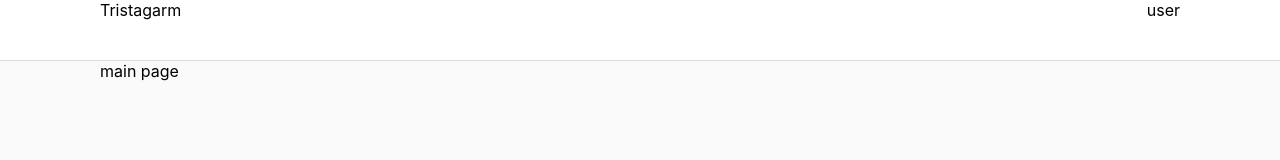
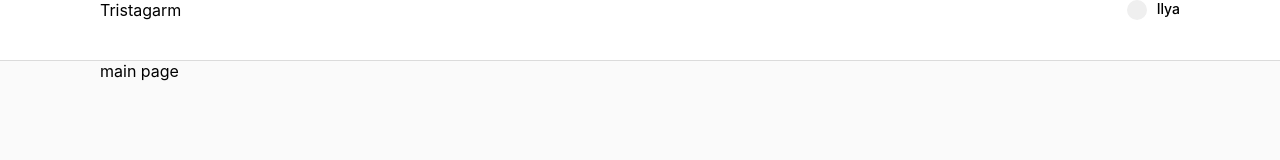
Before and after one commit to londtreeforce/tristagram, a React (Create React App) app: page / in a window 1280 px wide. Shown: the top 160 px of the page. Built offline with nearby package versions, Linux system fonts and the light colour scheme.

Commit message:
Project Complited - 10%

```diff
--- a/src/Components/Layout/index.jsx
+++ b/src/Components/Layout/index.jsx
@@ -9,7 +9,7 @@ const Layout = ({
 }) => {
     return(
         <div className='cnLayoutRoot'>
-            <Navbar />
+            <Navbar nickName={nickName} avatarUrl={avatarUrl} id={id}/>
             <div className='cnLayoutBody'>
                 { children }
             </div>
--- a/src/Components/Navbar/index.jsx
+++ b/src/Components/Navbar/index.jsx
@@ -1,12 +1,18 @@
+import UserBadge from '../UserBadge/index';
 import './style.css';
 
 
-const Navbar = () => {
+
+const Navbar = ({
+    nickName,
+    avatarUrl,
+    id,
+}) => {
     return(
         <div className='cnNavbarRoot'>
             <div className='cnNavbarWrapper'>
                 <span>Tristagarm</span>
-                <div>user</div>
+                <UserBadge nickName={nickName} avatarUrl={avatarUrl} id={id}/>
             </div>
         </div>
     );
--- /dev/null
+++ b/src/Components/UserBadge/index.jsx
@@ -0,0 +1,23 @@
+import { useNavigate } from 'react-router-dom';
+import './style.css';
+
+const UserBadge = ({
+    nickName,
+    avatarUrl,
+    id,
+}) => {
+    const navigate = useNavigate();
+
+    const onUserBadgeClick = () => {
+        navigate(`/${id}`);
+    };
+    return(
+        <div className="cnUserBadgeRoot" onClick={onUserBadgeClick}>
+            {avatarUrl ? <img src={avatarUrl} alt="logo" className="cnUserBadgeAvatar" /> : <div className="cnUserBadgePlacejoin"/>}
+            <span className="cnUserBadgeName">{nickName}</span>
+        </div>
+    );
+
+};
+
+export default UserBadge;
--- /dev/null
+++ b/src/Components/UserBadge/style.css
@@ -0,0 +1,25 @@
+.cnUserBadgeRoot {
+    display: flex;
+    cursor: pointer;
+}
+
+.cnUserBadgeAvatatr {
+    width: 20px;
+    height: 20px;
+    margin-right: 10px;
+    border-radius: 50%;
+}
+
+.cnUserBadgePlacejoin{
+    width: 20px;
+    height: 20px;
+    margin-right: 10px;
+    border-radius: 50%;
+    background-color: #efefef;
+}
+
+.cnUserBadgeName {
+    font-size: 14px;
+    font-weight: 500;
+    color: #000;
+}
--- a/src/MainPage/index.jsx
+++ b/src/MainPage/index.jsx
@@ -1,8 +1,8 @@
-import Layout from "../Components/Layout";
+import Layout from "../Components/Layout/index";
 
 const MainPage = () => {
     return (
-        <Layout>
+        <Layout nickName="Ilya" id={1}>
             <div>main page</div>
         </Layout>
 
--- a/src/UserPage/index.jsx
+++ b/src/UserPage/index.jsx
@@ -0,0 +1,12 @@
+import Layout from '../Components/Layout';
+import './style.css';
+
+const UserPage = () => {
+    return(
+        <Layout nickName="Ilya" id={1}>
+            <div>User Page</div>
+        </Layout>
+    );
+};
+
+export default UserPage;
```
Also changed, not shown: src/MainPage/style.css (added), src/UserPage/style.css (added).
